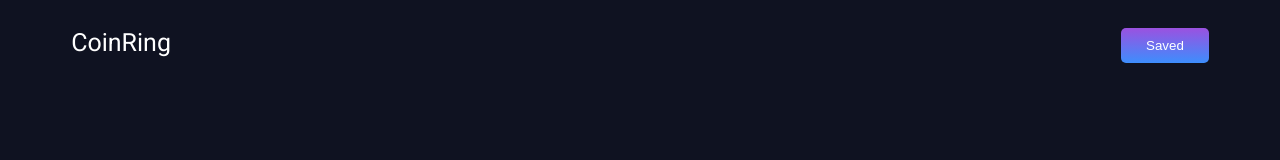
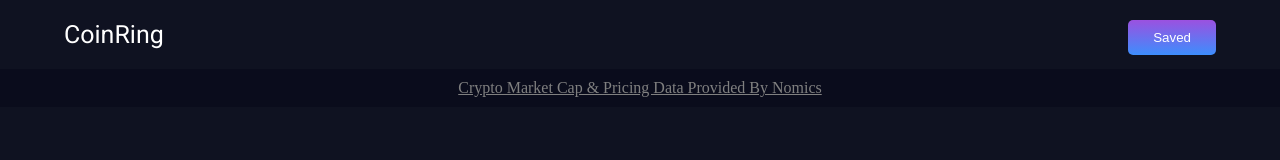
Before and after one commit to IvanBarr/CoinRing, a website built with Parcel: page src/index.html in a window 1280 px wide. Built offline with nearby package versions, Linux system fonts and the light colour scheme; no server answers.

Commit message:
added attribution

```diff
--- a/src/index.html
+++ b/src/index.html
@@ -19,6 +19,10 @@
     </div>
   </header>
 
+  <div class="attribution">
+    <a href="https://nomics.com" target="_blank">Crypto Market Cap & Pricing Data Provided By Nomics</a>
+  </div>
+
   <div class="market-status">
     <div class="wrapper">
       <div class="market-status__marketcap"></div>
--- a/src/scripts/modules/Api.js
+++ b/src/scripts/modules/Api.js
@@ -12,7 +12,6 @@ export const Api = {
             // buildBubbles(data)
             // updateBubbles(data)
             // this.refresh()
-            console.log(data[2].symbol)
         })
         .catch(err => {
             console.error(err)
--- a/src/styles/base/_global.scss
+++ b/src/styles/base/_global.scss
@@ -4,4 +4,5 @@ body{
 
 *{
     box-sizing: border-box;
+    margin: 0;
 }
--- a/src/styles/modules/_header.scss
+++ b/src/styles/modules/_header.scss
@@ -16,3 +16,12 @@
     border: none;
     background: linear-gradient($purple, $blue);
 }
+
+.attribution{
+    background: #0A0C1C;
+    padding: 10px;
+    text-align: center;
+    a{
+        color: gray;
+    }
+}
```
